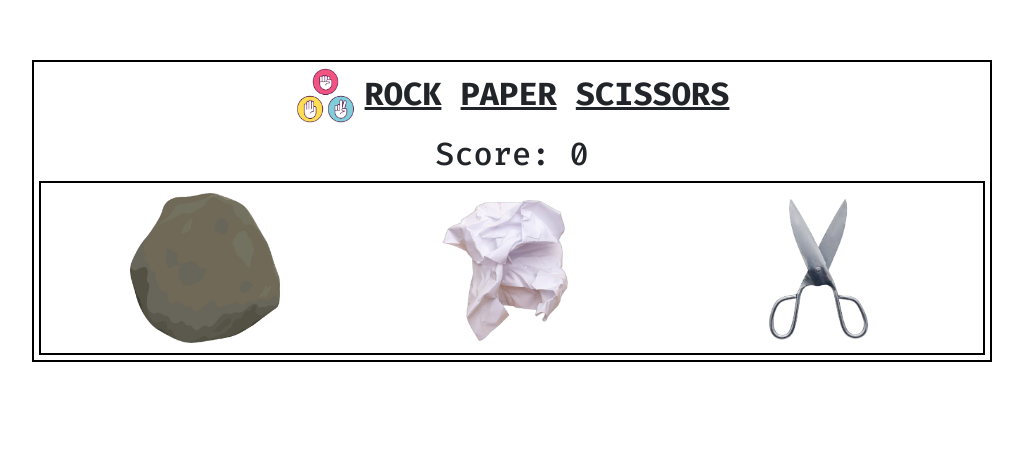
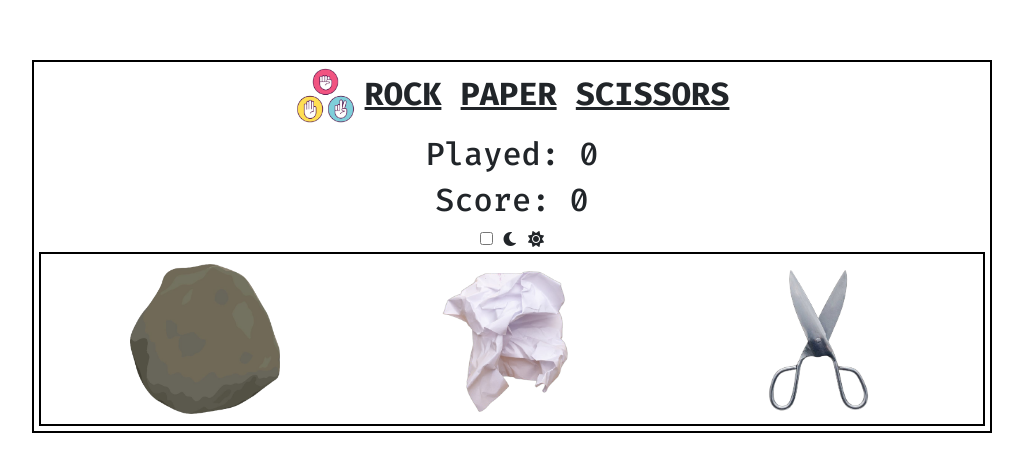
Before and after one commit to SumeMonty/Rock-Paper-Scissors, a plain HTML site: page index.html in a window 1280 px wide. Shown: the part 180-652 px from the top of the page, without its empty margins (128-1151 px from the left). Drawn offline with nearby package versions, Linux system fonts and the light colour scheme.

Commit message:
Updated index.html

```diff
--- a/index.html
+++ b/index.html
@@ -23,16 +23,32 @@
                 rel="stylesheet"
                 integrity="sha384-1BmE4kWBq78iYhFldvKuhfTAU6auU8tT94WrHftjDbrCEXSU1oBoqyl2QvZ6jIW3"
                 crossorigin="anonymous" />
+        <link rel="stylesheet" href="https://cdnjs.cloudflare.com/ajax/libs/font-awesome/6.0.0-beta3/css/all.min.css">
         <link rel="stylesheet" href="src/style.css" />
+
         <title>Rock Paper Scissors</title>
 </head>
 
-<body>
+<body class="light">
         <div class="container">
                 <h2><img src="src/img/icon.png" height="60px" width="60px" style="margin-right: 10px;" alt=""><strong><u>ROCK</u></strong> <strong><u>PAPER</u></strong> <strong><u>SCISSORS</u></strong></h2>
-                <div class="score-div" id="score-div">
-                        <h2 id="score-h2"><span>Score: </span><span>0</span></h2>
+                <div class="times-score-toggle-div">
+                        <div class="times-div" id="times-div">
+                                <h2 id="times-h2"><span>Played: </span><span>0</span></h2>
+                        </div>
+                        <div class="score-div" id="score-div">
+                                <h2 id="score-h2"><span>Score: </span><span>0</span></h2>
+                        </div>
+                        <div class="toggle-switch-div">
+                                <input type="checkbox" class="toggle-switch" id="toggle-switch" />
+                                <label class="label" for="toggle-switch">
+                                        <i class="fas fa-moon"></i>
+                                        <i class="fas fa-sun"></i>
+                                        <div class="ball"></div>
+                                </label>
+                        </div>
                 </div>
+
                 <div class="flex-box-rps" id="flex-box-rps-div">
                         <!-- <img
                                 id="rock"
```
